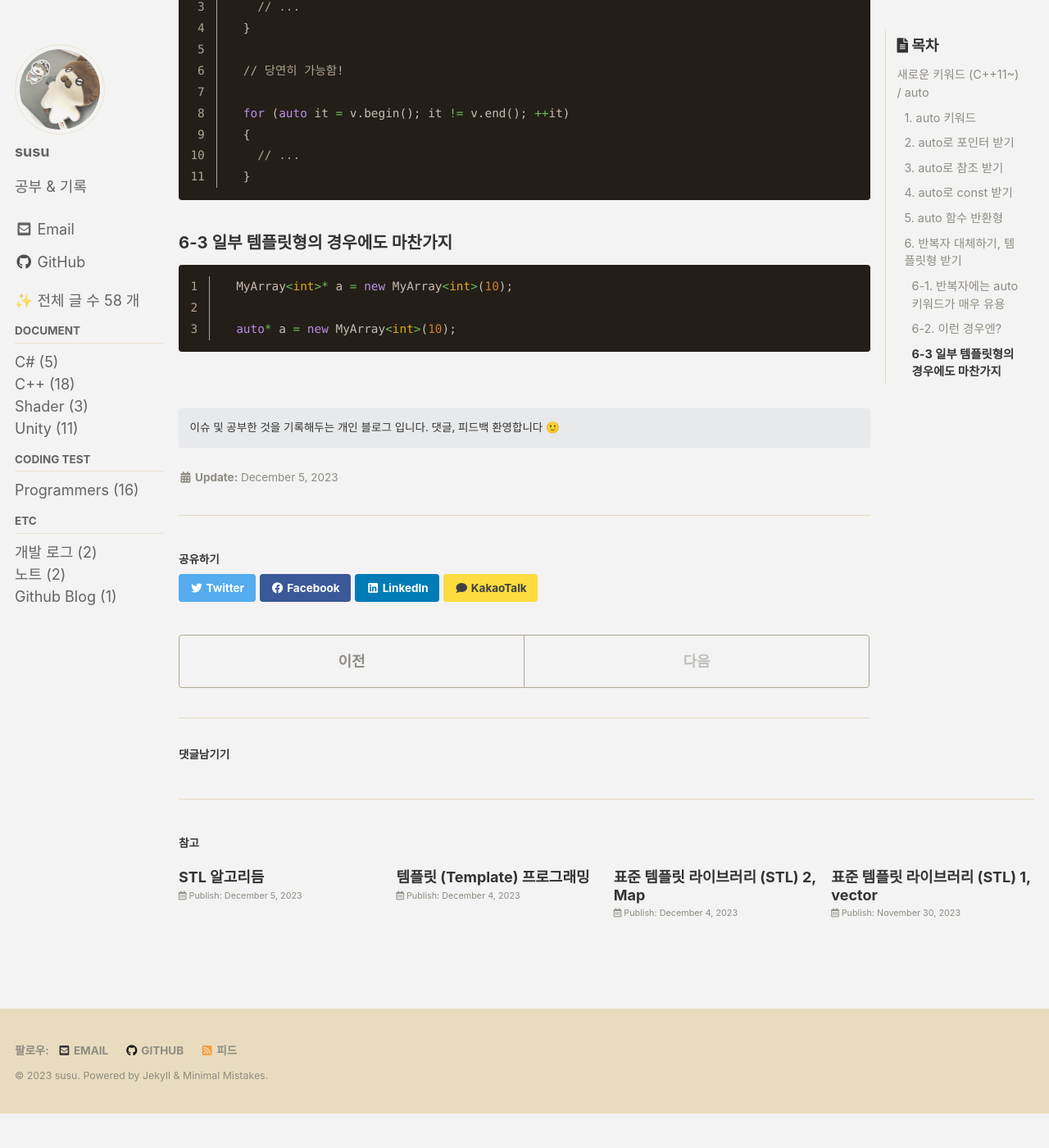
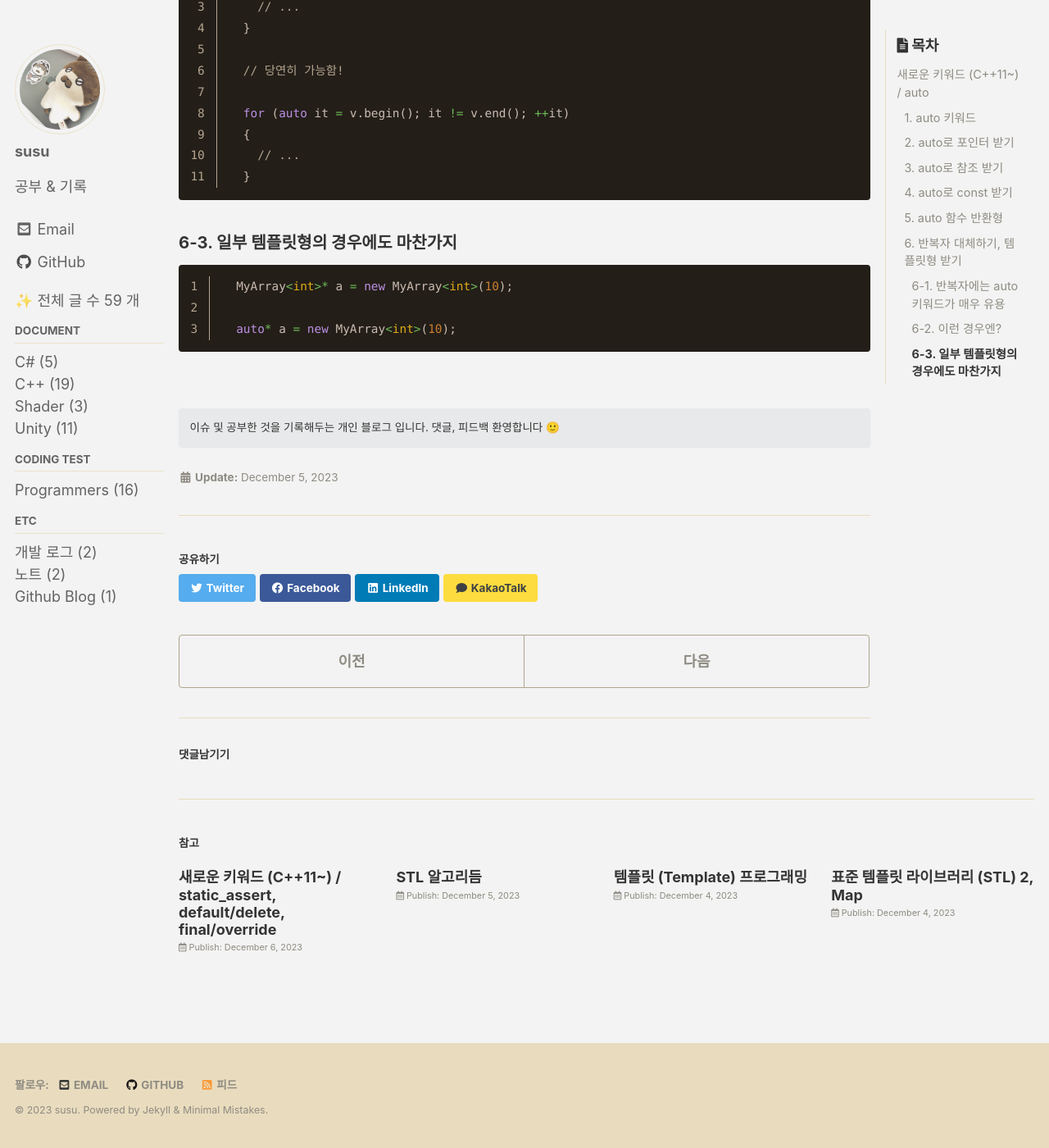
Before and after one commit to eggmong/eggmong.github.io, a Jekyll site: the page built from _posts/Cpp/2023-12-05-2-auto.md, in a window 1280 px wide and 1400 px high, scrolled down 4041 px. Shown: the whole window at 82% size. Built offline with Jekyll 4.4.1, drawn with Linux system fonts in a browser that asks for light colours; cached includes are drawn as plain includes; some web fonts are replaced; comment, search, counter and statistics services are not loaded; before the commit the page ends 5399 px from its top, so only the background shows below that; part of the change alters nothing that is shown.

Commit message:
static_assert, default, delete, final, override 정리

````diff
--- a/_posts/Cpp/2023-12-05-2-auto.md
+++ b/_posts/Cpp/2023-12-05-2-auto.md
@@ -158,7 +158,7 @@ if (minValue < -3)
   }
   ```
 
-### 6-3 일부 템플릿형의 경우에도 마찬가지
+### 6-3. 일부 템플릿형의 경우에도 마찬가지
   ```cpp
   MyArray<int>* a = new MyArray<int>(10);
 
--- /dev/null
+++ b/_posts/Cpp/2023-12-06-1-static_assert.md
@@ -0,0 +1,229 @@
+---
+title:  "새로운 키워드 (C++11~) / static_assert, default/delete, final/override"
+
+categories:
+  - Cpp
+tags:
+  - [Cpp, C++, static_assert, default, delete, final, override]
+
+toc: true
+toc_sticky: true
+
+date: 2023-12-06
+last_modified_at: 2023-12-06
+---
+
+<br>
+
+> 🤯 언리얼을 하기 위해 C++ 기억 되살리기 프로젝트
+
+# 새로운 키워드 (C++11~) / static_assert, default, delete
+
+기존의 assert는 실행 도중에, 조건을 만족하지 않았을 때 실행을 멈춰주고 프로그래머만 볼 수 있게 했었음.
+디버그 빌드에서만 도는 것.
+그러나 `static_assert`는 컴파일 때, 컴파일 도중에 assert를 할 수 있게 함.
+실행 도중이 아니라 컴파일 중에 문제를 해결할 수 있게 해줌.
+
+
+
+## 1. static_assert 키워드
+
+- assert
+  - 실행 중에 가정(assertion)이 부합하는지 체크
+  - 오직 디버그 빌드에서만 작동
+    - release 빌드에선 작동하지 않음 -> 개발 도중에만 적중한다는 것...
+  - 실패한 assert를 보려면 반드시 프로그램을 실행해야 함
+- static_assert
+  - 컴파일 중에 어서션 평가
+    - 컴파일러가 알 수 없는 조건일 경우에도 에러 출력
+  - 컴파일러가 assert 조건이 참인지 아닌지 앎
+  - 실패하면 컴파일러는 컴파일 에러 출력
+
+
+
+## 2. default/delete
+
+### 2-1. default 키워드
+
+```cpp
+// Dog.h
+class Dog
+{
+    public:
+        Dog() = default;                    // 컴파일러가 Dog를 대신 만들어냄!
+        Dog(std::string name);
+    private:
+        std::string mName;
+};
+
+// Dog.cpp
+#include "Dog.h"
+
+// 원래 여기에
+//Dog::Dog()
+//{
+
+//}
+// 이렇게 기본생성자가 생성되어야 하는데, default를 적어둬서
+// 컴파일러가 Dog를 대신 만들어냄!
+
+Dog::Dog(std::string name)
+{
+    // ...
+}
+```
+
+- `default` 키워드를 사용하면, 컴파일러가 특정한 생성자, 연산자 및 소멸자를 만들어 낼 수 있음
+- 그래서, 비어 있는 생성자나 소멸자를 구체화할 필요가 있음
+- 또한 기본 생성자, 연산자 및 소멸자를 더 분명하게 표현할 수 있음
+- 컴파일러가 봤을 때 `default` 키워드 붙이나마나 어차피 기본 생성자는 만들어 내야하니 똑같은 상황임
+
+
+### 2-2. delete 키워드
+
+```cpp
+// Dog.h
+class Dog
+{
+    public:
+        Dog() = default;                            // 기본생성자는 default
+        Dog(const Dog& other) = delete;             // 복사생성자 삭제
+};
+
+// Main.cpp
+#include "Dog.h"
+int main()
+{
+    Dog myDog;
+    Dog copiedMyDog(myDog);                         // 에러 발생할 것. delete로 지웠으니까
+}
+```
+
+- 컴파일러가 자동으로 생성자를 만들어 주길 원치 않을 때 사용하는 키워드
+
+
+## 3. final/override
+
+### 3-1. final 키워드
+
+- 상속을 막을 수 있다.
+
+```cpp
+// Animal.h
+class Animal final                  // 상속 막겠다는 키워드
+{
+    public:
+        virtual void SetWeight(int weight);
+        // ...
+};
+
+// Dog.h
+#include "Animal.h"
+class Dog : public Animal           // 에러 발생
+{
+    // ...
+}
+```
+
+- 또는 재상속을 막을 수도 있다.
+
+```cpp
+// Dog.h ---------------------------
+#include "Animal.h"
+
+// Animal 클래스는 final 이 아니라 상속 가능한 상태!
+class Dog final : public Animal
+{
+    public:
+        virtual void SetWeight(int weight) override;
+        // ...
+};
+
+// Corgi.h ---------------------------
+#include "Dog.h"
+
+class Corgi : public Dog            // 에러 발생
+{
+    // ...
+};
+```
+
+- 함수의 상속도 막을 수 있다. (함수의 재정의를 막는다는 의미이기도 함)
+
+```cpp
+// Animal.h ---------------------------
+class Animal
+{
+    public:
+        virtual void SetWeight(float weight) final;
+        // ...
+};
+
+
+// Dog.h ---------------------------
+#include "Animal.h"
+
+class Dog : public Animal
+{
+    public:
+        virtual void SetWeight(float weight) override;        // 에러 발생!
+        Dog();
+        ~Dog();
+        // ...
+}
+```
+
+> 💡 final 키워드 정리
+> - 클래스나 가상 함수를 파생 클래스에서 오버라이딩 못하게 함
+> - 컴파일 도중에 확인함.
+> - 당연히 가상 함수가 아니면 쓸 수 없음
+>   - 가상 함수 아니면 재정의 의미가 없으니까 ;;
+
+
+
+### 3-2. override 키워드
+
+#### 잘못된 가상 함수 오버라이딩
+
+```cpp
+// Animal.h ---------------------------
+class Animal
+{
+    public:
+        virtual void SetWeight(float weight);
+        void PrintAll();
+        // ...
+};
+
+
+// Dog.h ---------------------------
+#include "Animal.h"
+
+class Dog : public Animal
+{
+    public:
+        virtual void SetWeight(int weight);
+        // Animal::SetWeight(float weight)를 오버라이딩 하지 않음!
+        // 잘못된 함수 작성임.
+        // 그런데 컴파일러가 문제라고 인식 못 함.
+        // '새 함수 작성한 것일 수도 있잖아 ㅇㅅㅇ'
+
+        // 저 문제를 해결하기 위한 방법 : override 키워드
+        virtual void SetWeight(float weight) override;
+        // 부모한테 있는 함수를 재정의 할거야 <- 라는 명확한 키워드
+
+        virtual void SetWeight(int weight) override;
+        // 컴파일 에러 출력해줌
+
+        void PrintAll() override;
+        // 컴파일 에러 출력해줌
+        // 가상 함수가 아니니까
+};
+```
+
+> 💡 override 키워드 정리
+> - 잘못된 가상 함수 오버라이딩을 막으려면 `override` 키워드 사용
+>   - 잘못된 오버라이딩일 경우 컴파일 에러 출력
+> - 당연히 가상 함수가 아니면 쓸 수 없음
+>   - 컴파일 에러 출력
+> - 이것도 컴파일 도중에 검사함!
````
